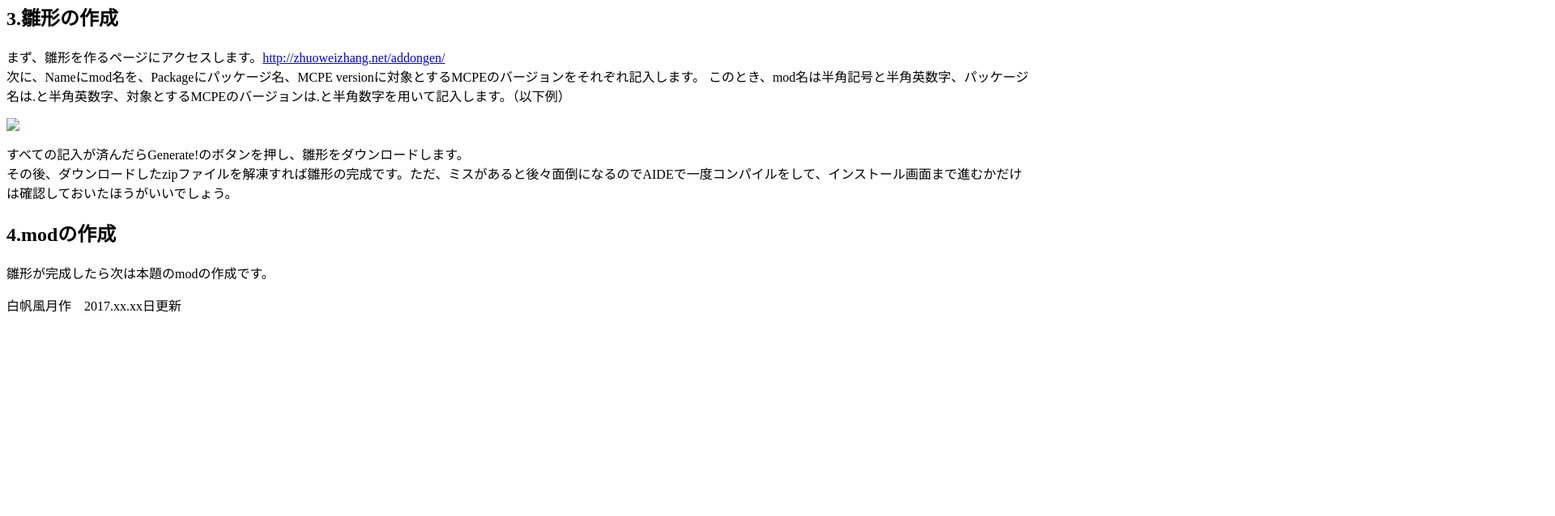
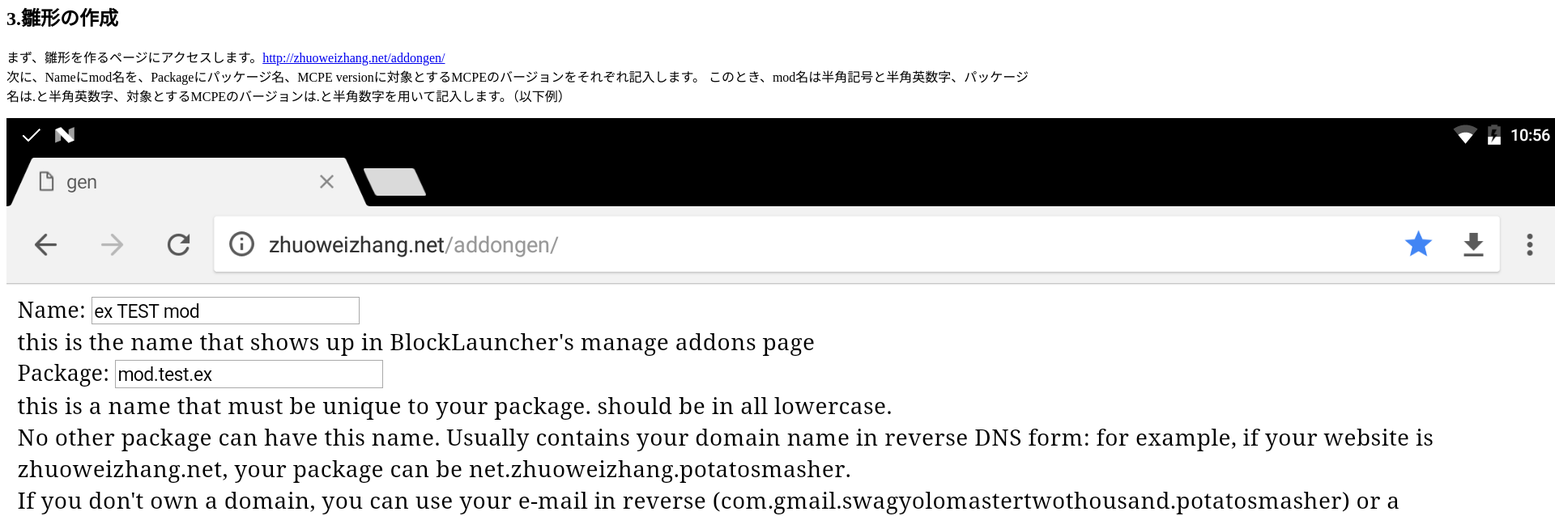
Before and after one commit to sirahuu/sirahuu.github.io, a plain HTML site: page nativemod.html in a window 1280 px wide. Shown: the part 653-1291 px from the top of the page at 81% size, 1920 px wide, since content can reach past the window. Before the commit the page ends 1050 px from the top, so only its background shows below. Drawn offline with Linux system fonts and the light colour scheme.

Commit message:
17.06.24

```diff
--- a/nativemod.html
+++ b/nativemod.html
@@ -28,7 +28,7 @@
 <p>まず、雛形を作るページにアクセスします。<a href="http://zhuoweizhang.net/addongen/">http://zhuoweizhang.net/addongen/</a></br>
 次に、Nameにmod名を、Packageにパッケージ名、MCPE versionに対象とするMCPEのバージョンをそれぞれ記入します。
 このとき、mod名は半角記号と半角英数字、パッケージ名は.と半角英数字、対象とするMCPEのバージョンは.と半角数字を用いて記入します。（以下例）</br>
-<p><img src="scr/pict_0.png"/></p>
+<p><img src="src/pict_0.png"/></p>
 すべての記入が済んだらGenerate!のボタンを押し、雛形をダウンロードします。</br>
 その後、ダウンロードしたzipファイルを解凍すれば雛形の完成です。ただ、ミスがあると後々面倒になるのでAIDEで一度コンパイルをして、インストール画面まで進むかだけは確認しておいたほうがいいでしょう。</p>
 <h2><a name="4">4.modの作成</a></h2>
```
